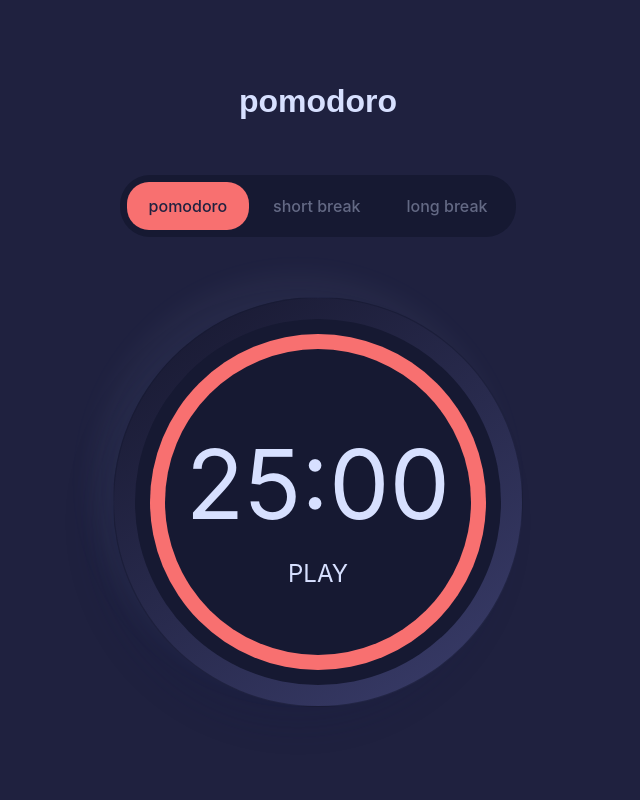
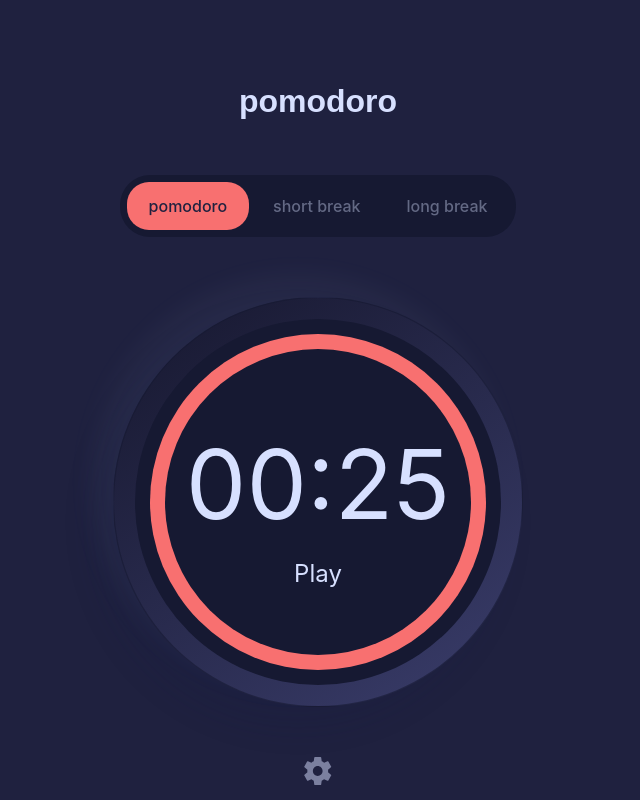
Before and after one commit to deakferi90/pomodoro, an Angular app: page / in a window 1280 px wide. Shown: the whole page, without its empty margins (322-962 px from the left). Built offline with nearby package versions, Linux system fonts and the light colour scheme.

Commit message:
started implementing the countdown

```diff
--- a/src/app/app.html
+++ b/src/app/app.html
@@ -3,13 +3,26 @@
 
   <app-navbar
     [activeBtn]="activeBtn()"
-    (activeBtnChange)="setActiveBtn($event)"
+    (activeBtnChange)="onModeChange($event)"
   >
   </app-navbar>
 
   <div class="box">
-    <app-timer [activeBtn]="activeBtn()"></app-timer>
+    <app-timer
+      [activeBtn]="activeBtn()"
+      (modeChange)="onModeChange($event)"
+    ></app-timer>
   </div>
+
+  <button class="settings-button" pomodoroSettingsLauncher>
+    <svg xmlns="http://www.w3.org/2000/svg" width="28" height="28">
+      <path
+        fill="#D7E0FF"
+        d="M26.965 17.682l-2.927-2.317c.055-.448.097-.903.097-1.365 0-.462-.042-.917-.097-1.365l2.934-2.317a.702.702 0 00.167-.896l-2.775-4.851a.683.683 0 00-.847-.301l-3.454 1.407a10.506 10.506 0 00-2.345-1.379l-.52-3.71A.716.716 0 0016.503 0h-5.55a.703.703 0 00-.687.588l-.52 3.71c-.847.357-1.63.819-2.345 1.379L3.947 4.27a.691.691 0 00-.847.301L.325 9.422a.705.705 0 00.167.896l2.927 2.317c-.055.448-.097.903-.097 1.365 0 .462.042.917.097 1.365L.492 17.682a.702.702 0 00-.167.896L3.1 23.429a.683.683 0 00.847.301L7.4 22.323a10.506 10.506 0 002.345 1.379l.52 3.71c.056.329.34.588.687.588h5.55a.703.703 0 00.687-.588l.52-3.71c.847-.357 1.631-.819 2.346-1.379l3.454 1.407c.313.119.673 0 .847-.301l2.775-4.851a.705.705 0 00-.167-.896zM13.73 18.9c-2.685 0-4.857-2.191-4.857-4.9 0-2.709 2.172-4.9 4.857-4.9 2.684 0 4.856 2.191 4.856 4.9 0 2.71-2.172 4.9-4.856 4.9z"
+        opacity=".5"
+      />
+    </svg>
+  </button>
 
   <router-outlet></router-outlet>
 </div>
--- a/src/app/app.scss
+++ b/src/app/app.scss
@@ -204,6 +204,10 @@
   }
 }
 
+.settings-button {
+  margin-top: 50px;
+}
+
 @media screen and (max-width: 650px) {
   .content {
     flex-direction: column;
--- a/src/app/app.ts
+++ b/src/app/app.ts
@@ -1,18 +1,18 @@
 import { Component, signal } from '@angular/core';
 import { Navbar } from './navbar/navbar';
-import { Timer } from './timer/timer';
+import { TimerComponent } from './timer/timer';
 import { RouterModule } from '@angular/router';
 
 @Component({
   selector: 'app-root',
   templateUrl: './app.html',
-  imports: [Navbar, Timer, RouterModule],
+  imports: [Navbar, TimerComponent, RouterModule],
   styleUrls: ['./app.scss'],
 })
 export class AppComponent {
-  activeBtn = signal('pomodoro');
+  activeBtn = signal<'pomodoro' | 'shortBreak' | 'longBreak'>('pomodoro');
 
-  setActiveBtn(newBtn: string) {
-    this.activeBtn.set(newBtn);
+  onModeChange(newMode: 'pomodoro' | 'shortBreak' | 'longBreak') {
+    this.activeBtn.set(newMode);
   }
 }
--- a/src/app/navbar/navbar.ts
+++ b/src/app/navbar/navbar.ts
@@ -7,9 +7,11 @@
 })
 export class Navbar {
   @Input() activeBtn!: string;
-  @Output() activeBtnChange = new EventEmitter<string>();
+  @Output() activeBtnChange = new EventEmitter<
+    'pomodoro' | 'shortBreak' | 'longBreak'
+  >();
 
-  setActive(btnName: string) {
+  setActive(btnName: 'pomodoro' | 'shortBreak' | 'longBreak') {
     this.activeBtnChange.emit(btnName);
   }
 }
--- a/src/app/timer/timer.html
+++ b/src/app/timer/timer.html
@@ -1,8 +1,19 @@
 <div class="circle">
   <div class="inner-circle">
-    <div class="progress-bar" style="--progress: 100%">
-      <div class="time">{{ timeDisplay }}</div>
-      <div class="play-pause" (click)="countdown()">{{ play }}</div>
+    <div class="progress-bar" [style.--progress]="progressPercent + '%'">
+      <div class="displayItems">
+        <div class="time">{{ timeDisplay }}</div>
+        <div class="controls">
+          <button
+            (click)="startTimer()"
+            class="btn-play-pause"
+            [disabled]="isRunning"
+          >
+            {{ isRunning ? "Pause" : "Play" }}
+          </button>
+          <!-- <button (click)="pauseTimer()" [disabled]="!isRunning">Pause</button> -->
+        </div>
+      </div>
     </div>
   </div>
 </div>
--- a/src/app/timer/timer.scss
+++ b/src/app/timer/timer.scss
@@ -1,3 +1,76 @@
+// .timer-box {
+//   width: auto;
+//   margin-top: 6%;
+//   place-items: center;
+//   display: flex;
+//   align-items: center;
+//   justify-content: center;
+//   flex-direction: column;
+// }
+
+// .circle {
+//   width: 410px;
+//   height: 410px;
+//   border-radius: 50%;
+//   background: linear-gradient(145deg, #16172e, #3a3d6b);
+//   border: 1px solid rgba(22, 25, 50, 0.6);
+//   box-shadow: -20px -20px 30px rgba(200, 220, 255, 0.05),
+//     -20px 20px 30px rgba(20, 30, 70, 0.15);
+//   position: relative;
+//   display: flex;
+//   align-items: center;
+//   justify-content: center;
+// }
+
+// .inner-circle {
+//   width: 366px;
+//   height: 366px;
+//   border-radius: 50%;
+//   background: #161932;
+//   position: relative;
+//   display: flex;
+//   align-items: center;
+//   justify-content: center;
+// }
+
+// .progress-bar {
+//   width: 336px;
+//   height: 336px;
+//   border-radius: 50%;
+//   background: conic-gradient(#f87070 var(--progress, 0%), transparent 0%);
+//   position: relative;
+//   display: flex;
+//   flex-direction: column;
+//   justify-content: center;
+//   align-items: center;
+//   color: #fff;
+//   font-size: 96px;
+//   color: #d7e0ff;
+//   .time {
+//     z-index: 2;
+//     display: flex;
+//   }
+
+//   .play-pause {
+//     font-size: 24px;
+//     z-index: 2;
+
+//     &:hover {
+//       cursor: pointer;
+//     }
+//   }
+// }
+
+// .progress-bar::before {
+//   content: "";
+//   position: absolute;
+//   top: 15px;
+//   left: 15px;
+//   width: 306px;
+//   height: 306px;
+//   border-radius: 50%;
+//   background: #161932;
+// }
 .timer-box {
   width: auto;
   margin-top: 6%;
@@ -51,9 +124,26 @@
     display: flex;
   }
 
+  .displayItems {
+    z-index: 1;
+
+    .controls {
+      display: grid;
+      text-align: center;
+
+      .btn-play-pause {
+        font-size: 24px;
+      }
+    }
+  }
+
   .play-pause {
     font-size: 24px;
     z-index: 2;
+
+    &:hover {
+      cursor: pointer;
+    }
   }
 }
 
--- a/src/app/timer/timer.ts
+++ b/src/app/timer/timer.ts
@@ -1,40 +1,150 @@
-import { Component, Input, OnChanges, SimpleChanges } from '@angular/core';
+import {
+  Component,
+  Input,
+  Output,
+  EventEmitter,
+  OnChanges,
+  SimpleChanges,
+  ChangeDetectorRef,
+  OnDestroy,
+  NgZone,
+} from '@angular/core';
+
+type Mode = 'pomodoro' | 'shortBreak' | 'longBreak';
 
 @Component({
   selector: 'app-timer',
   templateUrl: './timer.html',
   styleUrls: ['./timer.scss'],
 })
-export class Timer implements OnChanges {
-  @Input() activeBtn!: string;
+export class TimerComponent implements OnChanges, OnDestroy {
+  @Input() activeBtn!: Mode;
+  @Output() modeChange = new EventEmitter<
+    'pomodoro' | 'shortBreak' | 'longBreak'
+  >();
 
-  public play = 'PLAY';
-  public pause = 'PAUSE';
-  public timeDisplay: string = '25:00';
+  timeDisplay: string = '25:00';
+  progressPercent: number = 100;
+
+  private totalSeconds: number = 0;
+  private secondsLeft: number = 0;
+  private timerInterval: any = null;
+  public isRunning: boolean = false;
+
+  private pomodoroCount: number = 0;
+
+  constructor(private cdr: ChangeDetectorRef, private ngZone: NgZone) {}
 
   ngOnChanges(changes: SimpleChanges) {
     if (changes['activeBtn']) {
-      this.updateTimeDisplay(this.activeBtn);
+      this.setMode(this.activeBtn);
+      this.resetTimer();
     }
   }
 
-  updateTimeDisplay(mode: string) {
+  ngOnDestroy() {
+    this.clearTimer();
+  }
+
+  setMode(mode: Mode) {
+    this.activeBtn = mode;
+
     switch (mode) {
       case 'pomodoro':
-        this.timeDisplay = '25:00';
+        this.totalSeconds = 25 * 1;
         break;
       case 'shortBreak':
-        this.timeDisplay = '5:00';
+        this.totalSeconds = 5 * 1;
         break;
       case 'longBreak':
-        this.timeDisplay = '15:00';
+        this.totalSeconds = 15 * 1;
         break;
       default:
-        this.timeDisplay = '25:00';
+        this.totalSeconds = 25 * 1;
+    }
+    this.secondsLeft = this.totalSeconds;
+    this.updateDisplay();
+    this.updateProgress();
+  }
+
+  updateDisplay() {
+    this.timeDisplay = this.formatTime(this.secondsLeft);
+  }
+
+  updateProgress() {
+    this.progressPercent = (this.secondsLeft / this.totalSeconds) * 100;
+  }
+
+  formatTime(seconds: number): string {
+    const mins = Math.floor(seconds / 60);
+    const secs = seconds % 60;
+    return `${this.pad(mins)}:${this.pad(secs)}`;
+  }
+
+  pad(num: number): string {
+    return num < 10 ? `0${num}` : `${num}`;
+  }
+
+  startTimer() {
+    if (this.isRunning) return;
+    this.isRunning = true;
+
+    this.ngZone.runOutsideAngular(() => {
+      this.timerInterval = setInterval(() => {
+        if (this.secondsLeft > 0) {
+          this.secondsLeft--;
+          this.ngZone.run(() => {
+            this.updateDisplay();
+            this.updateProgress();
+            this.cdr.detectChanges();
+          });
+        } else {
+          this.ngZone.run(() => {
+            this.clearTimer();
+            this.handleTimerEnd();
+          });
+        }
+      }, 1000);
+    });
+  }
+
+  pauseTimer() {
+    this.clearTimer();
+  }
+
+  resetTimer() {
+    this.clearTimer();
+    this.secondsLeft = this.totalSeconds;
+    this.isRunning = false;
+    this.updateDisplay();
+    this.updateProgress();
+  }
+
+  clearTimer() {
+    if (this.timerInterval) {
+      clearInterval(this.timerInterval);
+      this.timerInterval = null;
+    }
+    this.isRunning = false;
+  }
+
+  handleTimerEnd() {
+    if (this.activeBtn === 'pomodoro') {
+      this.pomodoroCount++;
+      if (this.pomodoroCount % 4 === 0) {
+        this.switchMode('longBreak');
+      } else {
+        this.switchMode('shortBreak');
+      }
+    } else {
+      this.switchMode('pomodoro');
     }
   }
 
-  countdown() {
-    console.log('this is the coutdown');
+  switchMode(newMode: Mode) {
+    this.modeChange.emit(newMode);
+    this.setMode(newMode);
+    this.resetTimer();
+    this.startTimer(); // auto start new mode countdown
   }
 }
```
